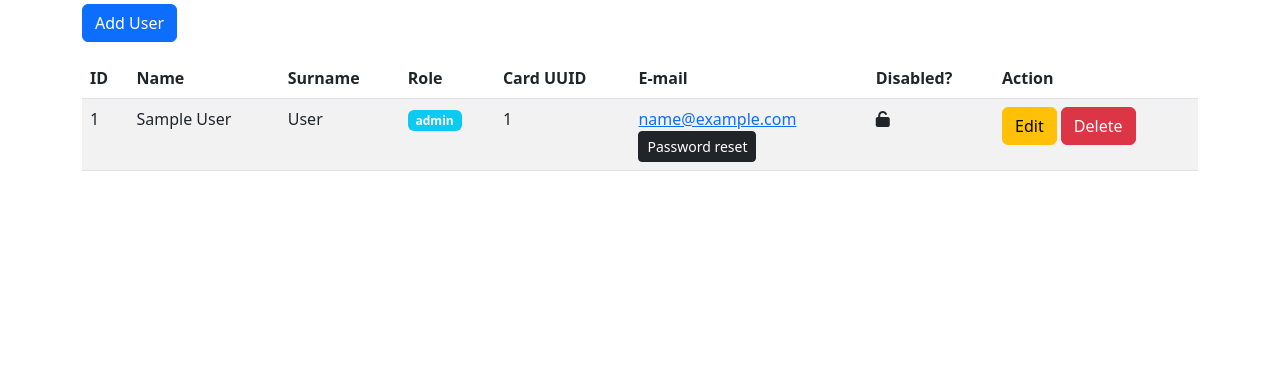
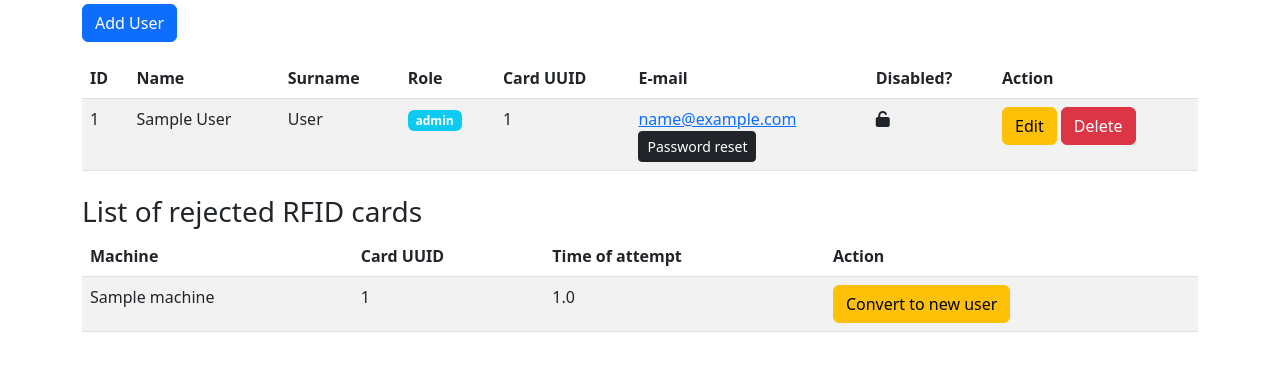
Before and after one commit to fablab-bergamo/FabOMatic-backend, a Flask app: page /users in a window 1280 px wide. Shown: the part 191-562 px from the top of the page. Run offline with Flask 3, Linux system fonts and the light colour scheme; a user stored in the database is signed in; tables that the repository leaves empty hold one stand-in row (values such as "Sample post"); parts of the project's set-up code (start-up, migrations or seed data) failed here and were passed over; some libraries are stand-ins or nearby versions.

Commit message:
Unknown RFID cards added to UI for faster user creation
+ updated UI reference document

```diff
--- a/src/rfid_backend_FABLAB_BG/database/DatabaseBackend.py
+++ b/src/rfid_backend_FABLAB_BG/database/DatabaseBackend.py
@@ -77,7 +77,7 @@ class DatabaseBackend:
     def _loadSettings(self) -> None:
         """Load settings from TOML file."""
         self._settings = toml.load(self._settings_path)
-        self._url = self._settings["database"]["url"]
+        self._url = getDatabaseUrl(self._settings_path)
         self._name = self._settings["database"]["name"]
 
     def _connect(self) -> None:
--- a/src/rfid_backend_FABLAB_BG/flask_app/templates/add_user.html
+++ b/src/rfid_backend_FABLAB_BG/flask_app/templates/add_user.html
@@ -13,8 +13,8 @@
             <input type="text" id="surname" name="surname" class="form-control" required />
         </div>
         <div class="form-group">
-            <label for="email">Email (required for login):</label>
-            <input type="email" id="email" name="email" class="form-control" />
+            <label for="email">Email (required for backend admins):</label>
+            <input type="email" id="email" name="email" class="form-control"/>
         </div>
         <div class="mb-3">
             <label for="role_id" class="form-label">Role:</label>
@@ -26,7 +26,7 @@
         </div>
         <div class="mb-3">
             <label for="card_UUID" class="form-label">Card UUID:</label>
-            <input type="text" id="card_UUID" name="card_UUID" class="form-control" pattern="[0-9A-Fa-f]{0}|[0-9A-Fa-f]{8}" />
+            <input type="text" id="card_UUID" name="card_UUID" class="form-control" pattern="[0-9A-Fa-f]{0}|[0-9A-Fa-f]{8}" value="{{card_UUID}}" />
         </div>
         <div class="mb-3 form-check">
             <input type="checkbox" id="disabled" name="disabled" class="form-check-input" />
--- a/src/rfid_backend_FABLAB_BG/flask_app/templates/edit_user.html
+++ b/src/rfid_backend_FABLAB_BG/flask_app/templates/edit_user.html
@@ -14,8 +14,8 @@
             <input type="text" id="surname" name="surname" value="{{ user.surname }}" required class="form-control" />
         </div>
         <div class="form-group">
-            <label for="email">Email (required for login):</label>
-            <input type="email" id="email" name="email" value="{{ user.email }}" required class="form-control" />
+            <label for="email">Email (required for backend admins):</label>
+            <input type="email" id="email" name="email" value="{{ user.email }}" class="form-control" />
         </div>
         <div class="form-group">
             <label for="role_id">Role:</label>
--- a/src/rfid_backend_FABLAB_BG/flask_app/templates/view_users.html
+++ b/src/rfid_backend_FABLAB_BG/flask_app/templates/view_users.html
@@ -51,4 +51,29 @@
         </tbody>
     </table>
 </div>
+<div class="container mt-4">
+    <h3>List of rejected RFID cards</h3>
+    <table class="table table-striped">
+        <thead>
+            <tr>
+                <th>Machine</th>
+                <th>Card UUID</th>
+                <th>Time of attempt</th>
+                <th>Action</th>
+            </tr>
+        </thead>
+        <tbody>
+            {% for card in cards %}
+            <tr>
+                <td>{{ card.machine.machine_name }}</td>
+                <td>{{ card.card_UUID }}</td>
+                <td>{{ card.timestamp }}</td>
+                <td>
+                    <a href="{{ url_for('add_user', card_uuid = card.card_UUID) }}" class="btn btn-warning">Convert to new user</a>
+                </td>
+            </tr>
+            {% endfor %}
+        </tbody>
+    </table>
+</div>
 {% endblock %}
--- a/src/rfid_backend_FABLAB_BG/web/routes_users.py
+++ b/src/rfid_backend_FABLAB_BG/web/routes_users.py
@@ -5,7 +5,7 @@ import re
 
 from flask import render_template, request, redirect, url_for, flash
 from flask_login import login_required
-from rfid_backend_FABLAB_BG.database.models import User, Role
+from rfid_backend_FABLAB_BG.database.models import User, Role, UnknownCard
 from rfid_backend_FABLAB_BG.web.authentication import send_reset_email
 from .webapplication import DBSession, app
 
@@ -15,7 +15,8 @@ from .webapplication import DBSession, app
 def view_users():
     session = DBSession()
     users = session.query(User).filter_by(deleted=False).order_by(User.user_id).all()
-    return render_template("view_users.html", users=users)
+    cards = session.query(UnknownCard).order_by(UnknownCard.timestamp.desc()).all()
+    return render_template("view_users.html", users=users, cards=cards)
 
 
 @app.route("/users/add", methods=["GET"])
@@ -23,7 +24,8 @@ def view_users():
 def add_user():
     session = DBSession()
     roles = session.query(Role).order_by(Role.role_id).all()
-    return render_template("add_user.html", roles=roles)
+    uuid = request.args.get("card_uuid", None)
+    return render_template("add_user.html", roles=roles, card_UUID=uuid)
 
 
 @app.route("/users/reset/<int:user_id>", methods=["GET", "POST"])
@@ -72,7 +74,18 @@ def create_user():
         email=user_data["email"],
     )
     session.add(new_user)
+
+    # Delete the card from the unknown cards table if it exists
+    for card in session.query(UnknownCard).filter_by(card_UUID=card_UUID).all():
+        session.delete(card)
+
     session.commit()
+
+    if new_user.role.backend_admin and len(new_user.email) == 0:
+        flash(
+            "You have created a backend admin user without an email address. User will not be able to log on.",
+            "warning",
+        )
     return redirect(url_for("view_users"))
 
 
```
Also changed, not shown: 2 other files.
